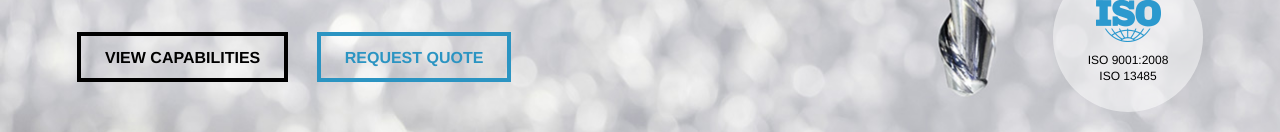
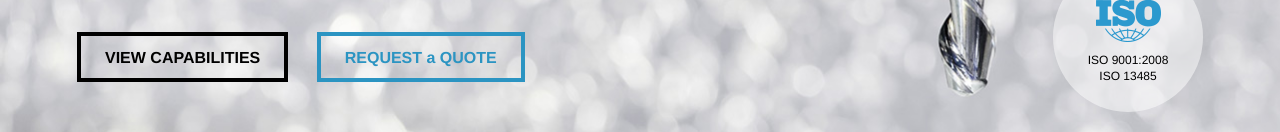
Before and after one commit to jameshartley/test-repo, a plain HTML site: page index.html in a window 1280 px wide. Shown: the part 580-712 px from the top of the page. Drawn offline with nearby package versions, Linux system fonts and the light colour scheme.

Commit message:
adjust text

```diff
--- a/index.html
+++ b/index.html
@@ -40,7 +40,7 @@
 			<h1>FULL SERVICE <span>CNC MACHINING</span></h1>
 			<p class="intro">Ardel Engineering & Manufacturing, Inc. is a Precision CNC Machining, Swiss Screw Turning, Wire EDM Cutting & Assembly Facility.</p>
 			<a class="view-capabilities">VIEW CAPABILITIES</a>
-			<a class="request-quote">REQUEST QUOTE</a>
+			<a class="request-quote">REQUEST a QUOTE</a>
 			<div id="iso">
 				<span class="iso"></span>
 				<p>ISO 9001:2008</p>
```
